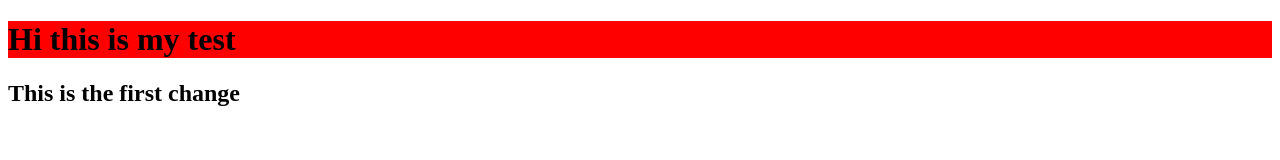
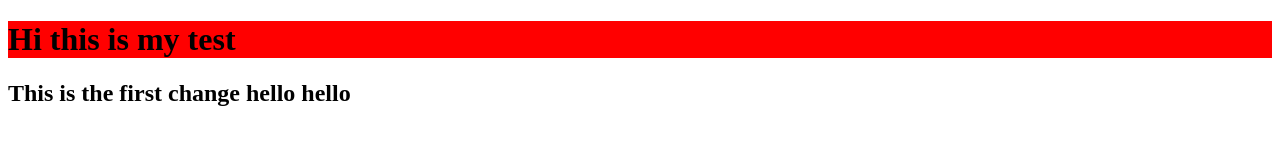
Before and after one commit to antoniocanu/antonio, a plain HTML site: page index.html in a window 1280 px wide. Drawn offline with Linux system fonts and the light colour scheme.

Commit message:
first change

```diff
--- a/index.html
+++ b/index.html
@@ -14,7 +14,7 @@
     </head>
     <body>
         <h1>Hi this is my test</h1>
-        <h2>This is the first change</h2>
+        <h2>This is the first change hello hello</h2>
         <script src="" async defer></script>
     </body>
 </html>
```
